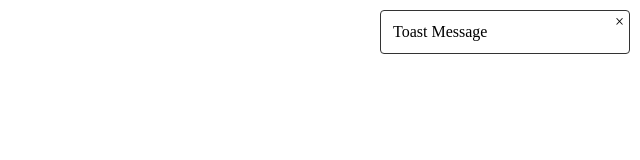
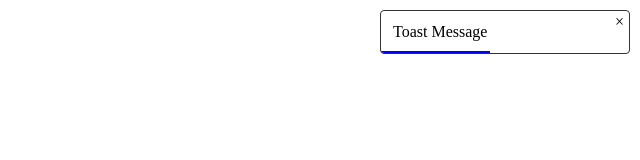
Before and after one commit to siwachs/toast-notification-library, a plain HTML site: page index.html in a window 1280 px wide. Both pictures are taken after a click on the button "Show Toast". Shown: the full height of the page, 640-1280 px from the left. Drawn offline with Linux system fonts and the light colour scheme.

Commit message:
Progress bar

```diff
--- a/Toast.js
+++ b/Toast.js
@@ -3,12 +3,16 @@ const DEFAULT_OPTIONS = {
   position: "top-right",
   onClose: () => {},
   canClose: true,
+  showProgress: true,
 };
 
 export default class Toast {
   #toastElement;
   #autoCloseTimeout;
+  #progressInterval;
   #removeBinded;
+  #autoClose;
+  #visibleSince;
 
   constructor(options) {
     this.#toastElement = document.createElement("div");
@@ -36,6 +40,8 @@ export default class Toast {
   }
 
   set autoClose(value) {
+    this.#autoClose = value;
+    this.#visibleSince = new Date();
     if (value === false) return;
     if (this.#autoCloseTimeout !== null) clearTimeout(this.#autoCloseTimeout);
 
@@ -50,6 +56,21 @@ export default class Toast {
     else this.#toastElement.removeEventListener("click", this.#removeBinded);
   }
 
+  set showProgress(value) {
+    this.#toastElement.classList.toggle("progress", value);
+    this.#toastElement.style.setProperty("--progress", 1);
+
+    if (value) {
+      this.#progressInterval = setInterval(() => {
+        const timeVisible = new Date() - this.#visibleSince;
+        this.#toastElement.style.setProperty(
+          "--progress",
+          1 - timeVisible / this.#autoClose
+        );
+      }, 10);
+    }
+  }
+
   update(options) {
     Object.entries(options).forEach(([key, value]) => {
       this[key] = value;
@@ -57,6 +78,7 @@ export default class Toast {
   }
 
   remove() {
+    clearInterval(this.#progressInterval);
     const container = this.#toastElement.parentElement;
     this.#toastElement.classList.remove("show");
     this.#toastElement.addEventListener("transitionend", () => {
--- a/script.js
+++ b/script.js
@@ -3,6 +3,5 @@ import Toast from "./Toast.js";
 document.querySelector("button").addEventListener("click", () => {
   const toast = new Toast({
     text: "Toast Message",
-    autoClose: false,
   });
 });
--- a/styles.css
+++ b/styles.css
@@ -38,6 +38,7 @@
   border-radius: 0.25em;
   position: relative;
   cursor: pointer;
+  overflow: hidden;
 
   transition: transform 250ms ease-in-out;
   -webkit-transition: -webkit-transform 250ms ease-in-out;
@@ -74,6 +75,18 @@
   -moz-transform: translate(0, 0);
 }
 
+.toast.progress::before {
+  content: "";
+  position: absolute;
+  height: 2px;
+  width: calc(100% * var(--progress));
+  background-color: blue;
+  bottom: 0;
+  left: 0;
+  right: 0;
+  margin-right: auto;
+}
+
 .toast.can-close::after {
   content: "\00D7";
   position: absolute;
```
